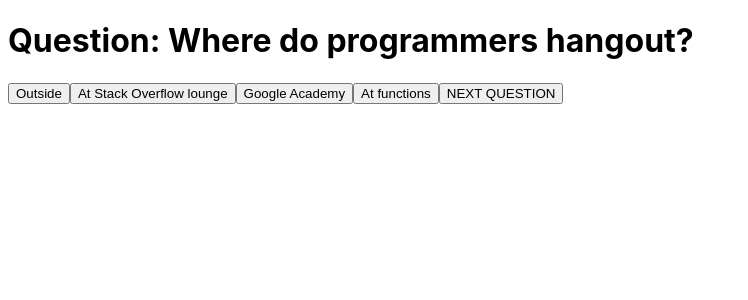
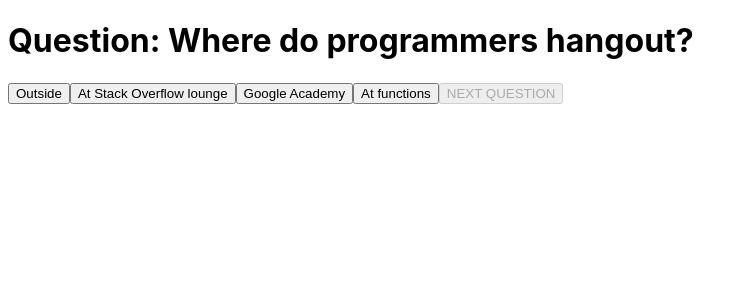
Before and after one commit to Technigo/project-redux-quiz-old, a React (Create React App) app: page / in a window 1280 px wide. Shown: the top 300 px of the page, without its empty margins (0-748 px from the left). Built offline with nearby package versions, Linux system fonts and the light colour scheme.

Commit message:
disabled on buttons

```diff
--- a/src/components/CurrentQuestion.js
+++ b/src/components/CurrentQuestion.js
@@ -9,9 +9,9 @@ export const CurrentQuestion = () => {
   const question = useSelector(
     (state) => state.quiz.questions[state.quiz.currentQuestionIndex]
     )
-
-    const dispatch = useDispatch()
-    const quizOver = useSelector((state) => state.quiz.quizOver);
+  const answer = useSelector((state) => state.quiz.answers.find((answer) => answer.questionId === question.id))
+  const dispatch = useDispatch()
+  const quizOver = useSelector((state) => state.quiz.quizOver)
 
 
   if (!question) {
@@ -20,8 +20,10 @@ export const CurrentQuestion = () => {
 
   const onAnswerSubmit = (id, index) => {
     dispatch(quiz.actions.submitAnswer({ questionId: id, answerIndex: index }))
+  }
 
-
+  const handleClick = () => {
+    dispatch(quiz.actions.goToNextQuestion({}))
   }
 
   if (!quizOver)
@@ -33,12 +35,16 @@ export const CurrentQuestion = () => {
       {question.options.map((item, index) => (
         <button
         key={index}
-        // disabled={answer}
+        disabled={!!answer}
         onClick={() => onAnswerSubmit(question.id, index)}>
         {item}
         </button>
       ))}
-      <button onClick = {() =>  dispatch(quiz.actions.goToNextQuestion())}>NEXT QUESTION</button>
+      <button
+      onClick = {handleClick}
+      disabled={!answer}>
+        NEXT QUESTION
+        </button>
 
       </div>
 
```
